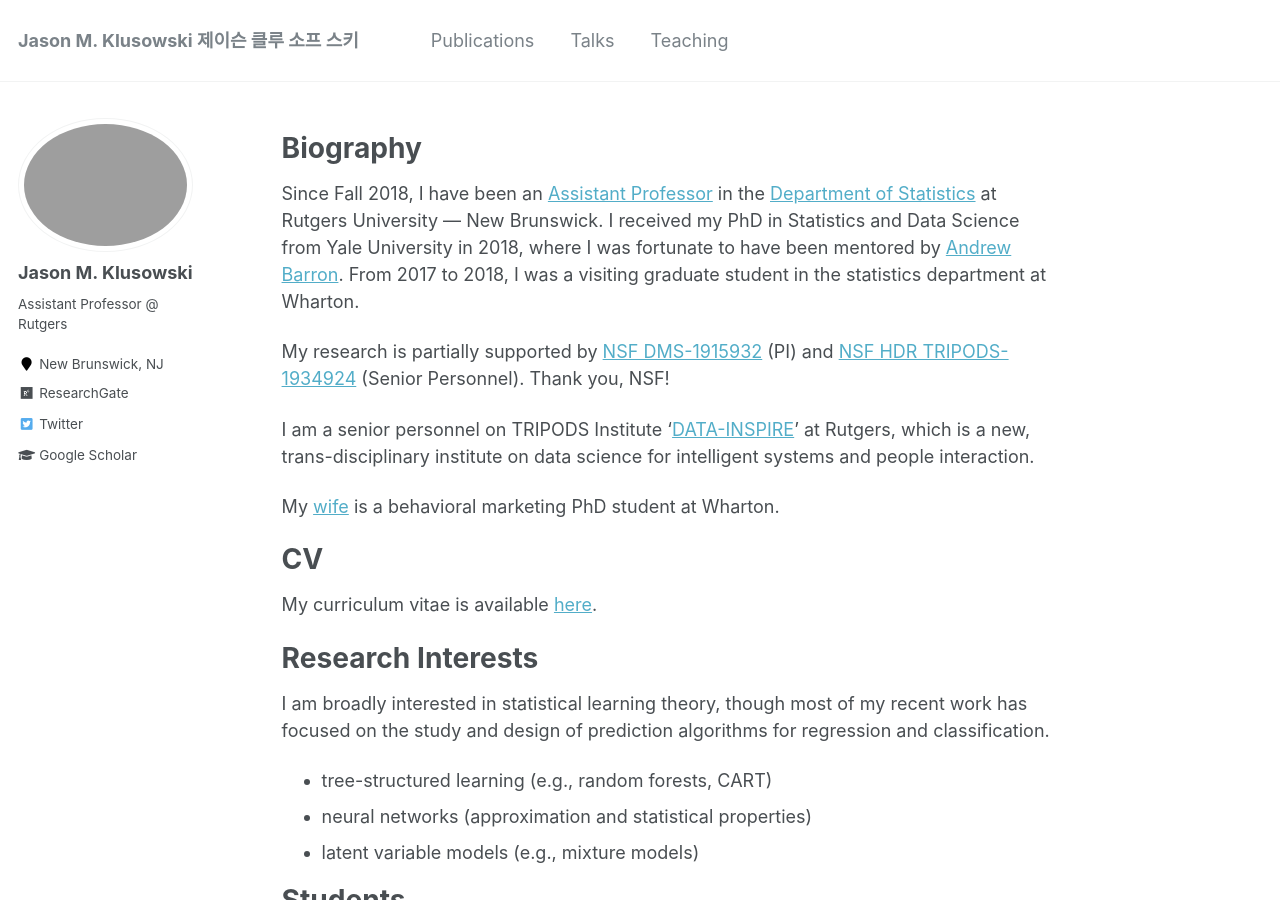
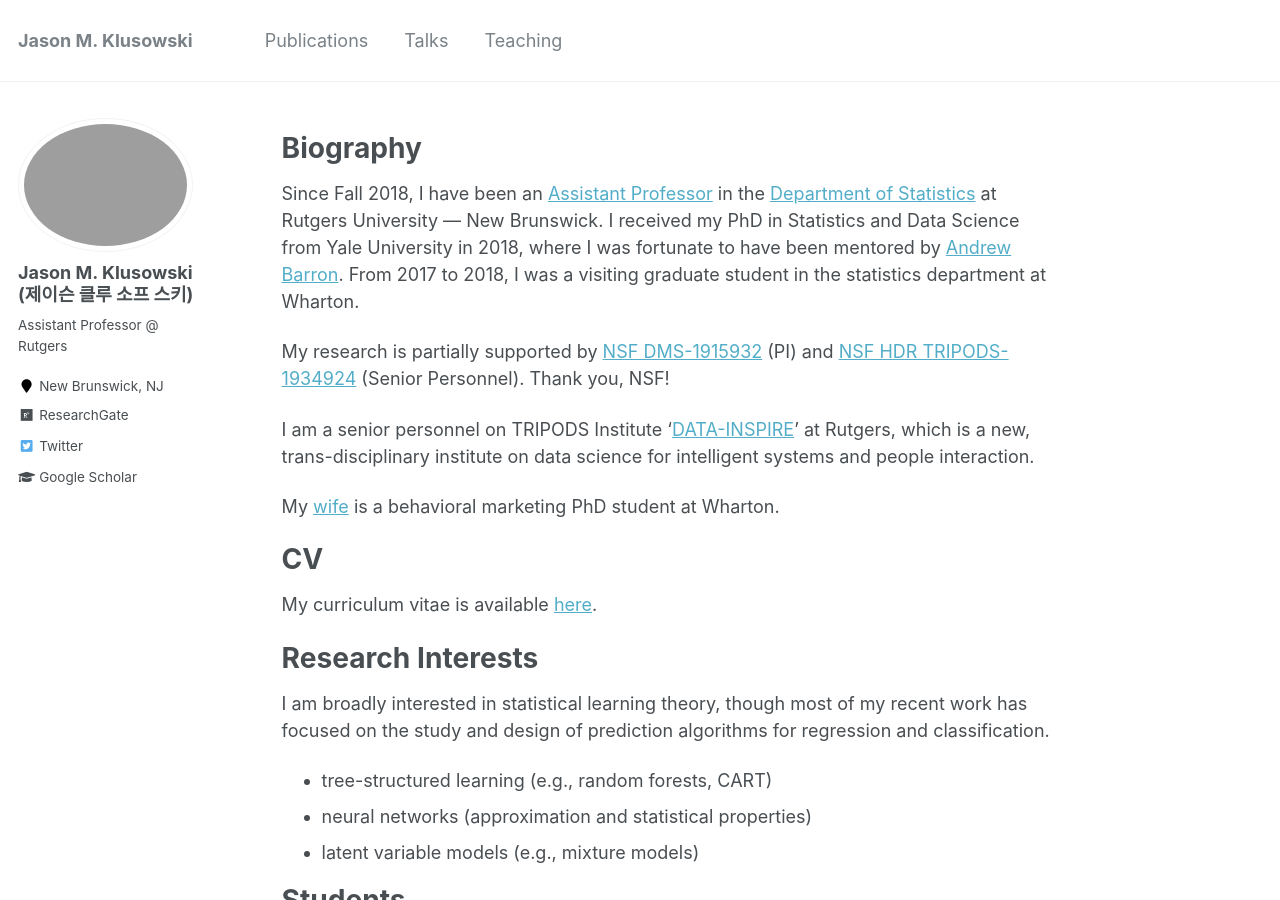
Before and after one commit to jasonklusowski/jasonklusowski.github.io, a Jekyll site: the page built from _pages/about.md, in a window 1280 px wide and 900 px high. Built offline with Jekyll 4.4.1, drawn with Linux system fonts in a browser that asks for light colours; part of the change alters nothing that is shown.

```diff
--- a/_config.yml
+++ b/_config.yml
@@ -7,7 +7,7 @@
 
 # Site Settings
 locale                   : "en-US"
-title                    : "Jason M. Klusowski 제이슨 클루 소프 스키"
+title                    : "Jason M. Klusowski"
 title_separator          : "-"
 name                     : &name "Jason M. Klusowski"
 description              : &description "personal description"
@@ -80,7 +80,7 @@ analytics:
 
 # Site Author
 author:
-  name             : "Jason M. Klusowski"
+  name             : "Jason M. Klusowski (제이슨 클루 소프 스키)"
   avatar           : "profile.jpg"
   bio              : "Assistant Professor @ Rutgers"
   location         : "New Brunswick, NJ"
```
